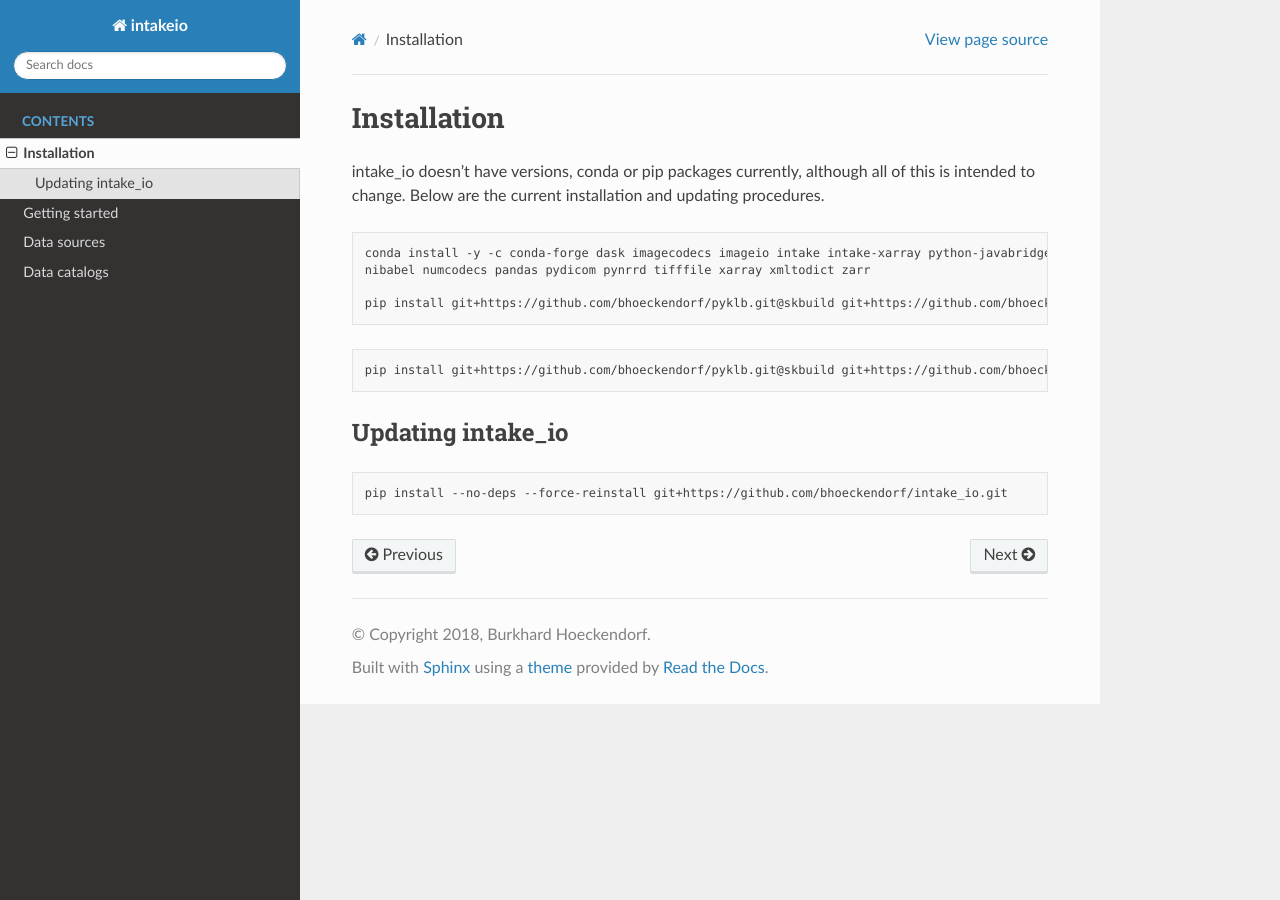
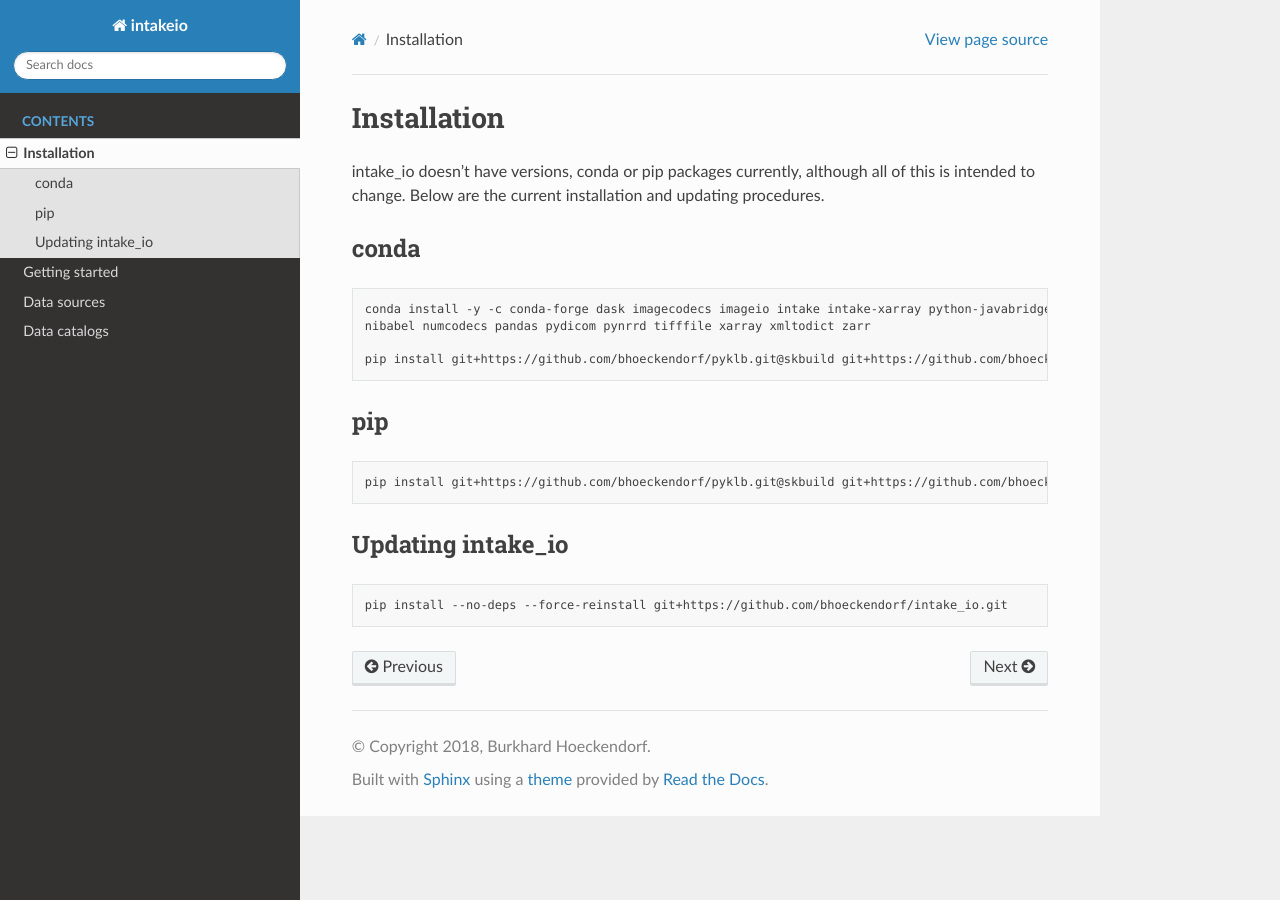
Before and after one commit to bhoeckendorf/intake_io, a Sphinx documentation site: the page built from docs/installation.md, in a window 1280 px wide. Built offline with Sphinx 7.4.7 and the Read the Docs theme 2.0.0, drawn with Linux system fonts in a browser that asks for light colours.

Commit message:
Fix docs

````diff
--- a/docs/installation.md
+++ b/docs/installation.md
@@ -3,13 +3,18 @@
 intake_io doesn't have versions, conda or pip packages currently, although all of this is intended to change. Below
 are the current installation and updating procedures.
 
-```bash conda
+## conda
+
+```sh
 conda install -y -c conda-forge dask imagecodecs imageio intake intake-xarray python-javabridge mrcfile natsort
 nibabel numcodecs pandas pydicom pynrrd tifffile xarray xmltodict zarr
 
 pip install git+https://github.com/bhoeckendorf/pyklb.git@skbuild git+https://github.com/bhoeckendorf/intake_io.git
 ```
-```bash pip
+
+## pip
+
+```sh
 pip install git+https://github.com/bhoeckendorf/pyklb.git@skbuild git+https://github.com/bhoeckendorf/intake_io.git
 ```
 
````
